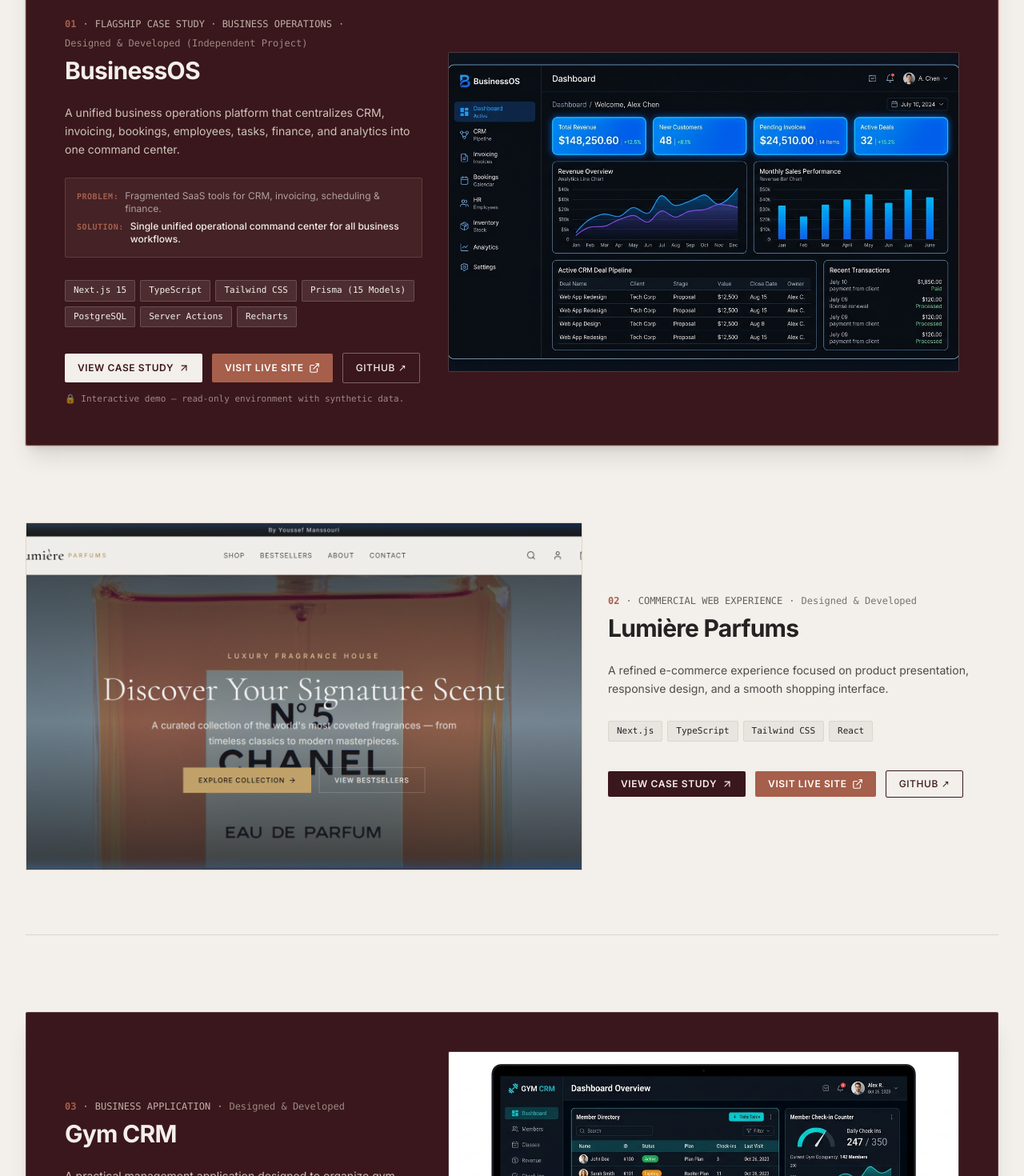
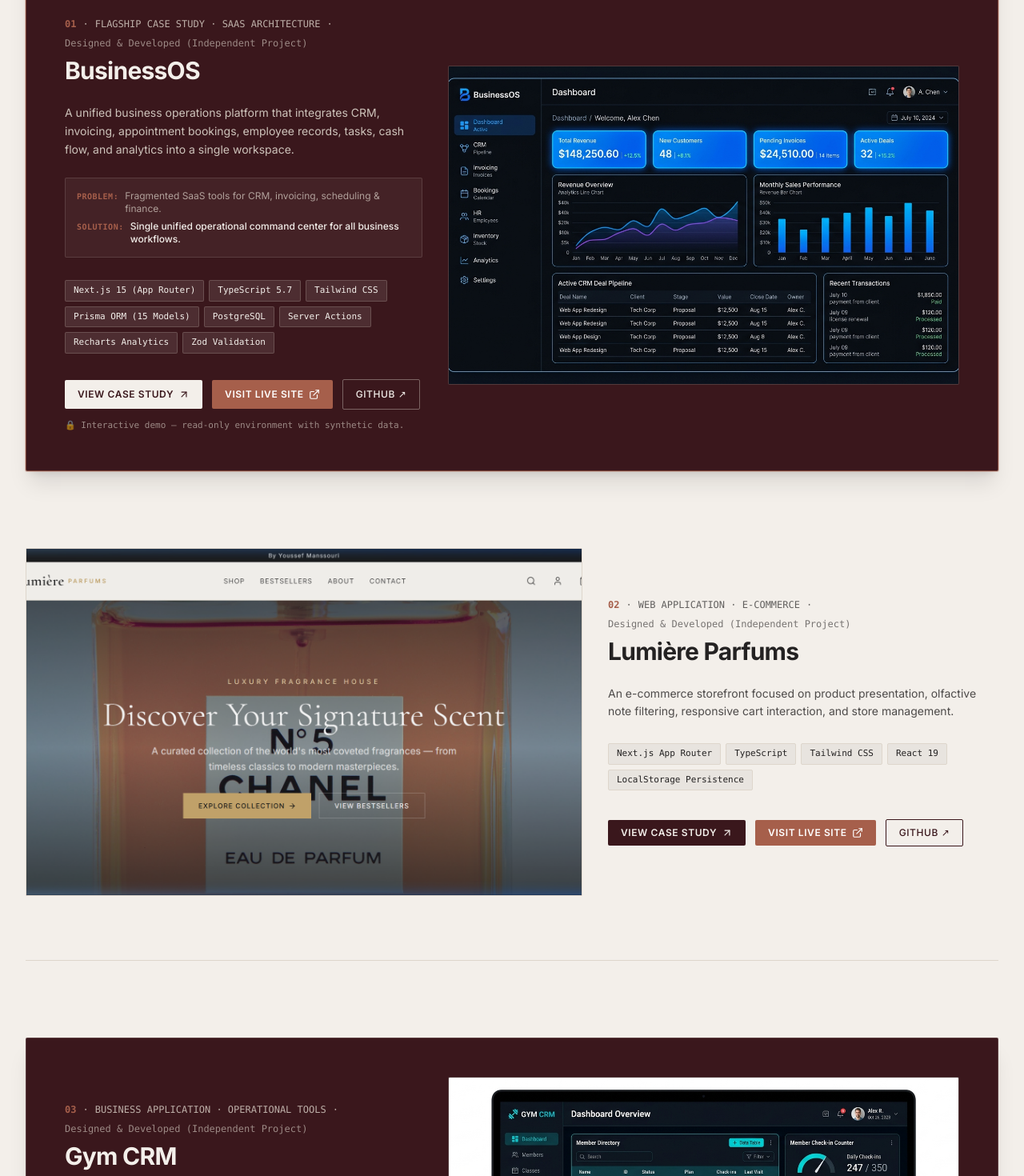
Before and after one commit to youssefmanssouri/manssouri-portfolio, a Next.js app: page / in a window 1280 px wide. Shown: the part 1280-2750 px from the top of the page at 80% size. Built offline with nearby package versions, Linux system fonts and the light colour scheme.

Commit message:
feat(technical-credibility): enhance project case study technical depth and architecture diagrams

```diff
--- a/app/projects/[slug]/client.tsx
+++ b/app/projects/[slug]/client.tsx
@@ -180,10 +180,52 @@
                 </div>
 
                 {/* Technical Architecture Breakdown */}
-                <div className="space-y-4 pt-4 border-t border-[#DED6CC]">
+                <div className="space-y-6 pt-4 border-t border-[#DED6CC]">
                   <h2 className="text-xl font-bold text-[#242222]">
-                    {isFr ? "Architecture Technique Verified" : "Verified Technical Architecture"}
+                    {isFr ? "Architecture Technique & Flux de Données" : "Technical Architecture & Data Flow"}
                   </h2>
+
+                  {/* Architecture Diagram Box */}
+                  <div className="p-6 rounded-xs bg-[#3A171C] text-[#F3EFEA] border border-[#DED6CC]/20 space-y-5 shadow-lg">
+                    <div className="flex items-center justify-between border-b border-[#DED6CC]/15 pb-3">
+                      <span className="text-xs font-mono text-[#A65F4B] uppercase tracking-widest font-bold">
+                        SYSTEM ARCHITECTURE & SECURITY BOUNDARY
+                      </span>
+                      <span className="text-[10px] font-mono text-[#DED6CC]/60">
+                        VERIFIED CODEBASE FLOW
+                      </span>
+                    </div>
+
+                    <div className="grid grid-cols-1 sm:grid-cols-3 gap-3 text-center text-xs font-mono">
+                      <div className="p-3.5 rounded-xs bg-[#F3EFEA]/10 border border-[#DED6CC]/20 space-y-1">
+                        <span className="text-white font-bold block">1. Client / Browser</span>
+                        <span className="text-[11px] text-[#DED6CC]/80 font-sans block">Next.js App Router, React 19, Tailwind CSS</span>
+                      </div>
+
+                      <div className="p-3.5 rounded-xs bg-[#F3EFEA]/10 border border-[#DED6CC]/20 space-y-1">
+                        <span className="text-white font-bold block">2. Application Server</span>
+                        <span className="text-[11px] text-[#DED6CC]/80 font-sans block">Server Actions & Zod Payload Validation</span>
+                      </div>
+
+                      <div className="p-3.5 rounded-xs bg-[#A65F4B]/30 border border-[#A65F4B]/50 space-y-1">
+                        <span className="text-white font-bold block">3. Security Boundary</span>
+                        <span className="text-[11px] text-[#DED6CC]/90 font-sans block">DEMO_MODE=true Write Guard & RBAC</span>
+                      </div>
+                    </div>
+
+                    <div className="grid grid-cols-1 sm:grid-cols-2 gap-3 text-center text-xs font-mono pt-1">
+                      <div className="p-3.5 rounded-xs bg-[#F3EFEA]/10 border border-[#DED6CC]/20 space-y-1">
+                        <span className="text-white font-bold block">4. Prisma ORM Layer</span>
+                        <span className="text-[11px] text-[#DED6CC]/80 font-sans block">15 Relational Models & Type-Safe Queries</span>
+                      </div>
+
+                      <div className="p-3.5 rounded-xs bg-[#F3EFEA]/10 border border-[#DED6CC]/20 space-y-1">
+                        <span className="text-white font-bold block">5. PostgreSQL Database</span>
+                        <span className="text-[11px] text-[#DED6CC]/80 font-sans block">Multi-Table Relational Persistence</span>
+                      </div>
+                    </div>
+                  </div>
+
                   <div className="p-6 rounded-xs bg-[#3A171C]/5 border border-[#3A171C]/15 space-y-3 font-mono text-xs text-[#242222]">
                     <div className="grid grid-cols-1 sm:grid-cols-2 gap-4">
                       <div>
--- a/data/projects.ts
+++ b/data/projects.ts
@@ -32,47 +32,48 @@
     id: "businessos",
     slug: "businessos",
     name: "BusinessOS",
-    title: "BusinessOS — Flagship All-in-One Business Operations Platform",
-    category: "FLAGSHIP CASE STUDY · BUSINESS OPERATIONS",
-    categoryFr: "ÉTUDE DE CAS PHARE · OPÉRATIONS D'ENTREPRISE",
+    title: "BusinessOS — Flagship Business Operations Platform",
+    category: "FLAGSHIP CASE STUDY · SAAS ARCHITECTURE",
+    categoryFr: "ÉTUDE DE CAS PHARE · ARCHITECTURE SAAS",
     role: "Designed & Developed (Independent Project)",
     roleFr: "Conception & Développement (Projet Indépendant)",
-    shortDescription: "A unified business operations platform that centralizes CRM, invoicing, bookings, employees, tasks, finance, and analytics into one command center.",
-    shortDescriptionFr: "Une plateforme d'opérations d'entreprise unifiée centralisant CRM, factures, rendez-vous, RH, tâches, trésorerie et analytics au sein d'un seul centre de contrôle.",
-    longDescription: "BusinessOS addresses the inefficiency of fragmented SaaS stacks. Built with Next.js 15 App Router and React 19, it combines 7 core operational modules into a single zero-latency workspace powered by a 15-model Prisma relational schema, server-enforced RBAC, interactive Recharts telemetry, and isolated demo security guards.",
-    longDescriptionFr: "BusinessOS résout l'inefficacité des outils SaaS morcelés. Développé avec Next.js 15 App Router et React 19, il réunit 7 modules opérationnels clés au sein d'un espace de travail réactif appuyé par un schéma relationnel Prisma de 15 modèles, un contrôle d'accès RBAC et une sécurisation des données en mode démonstration.",
-    overview: "Fragmented operations force growing teams to juggle separate subscriptions for CRM, invoicing, appointment scheduling, employee records, and cash flow reporting. BusinessOS eliminates this friction through a unified operational command center.",
-    overviewFr: "La fragmentation des opérations contraint les entreprises à jongler entre des outils séparés pour le CRM, la facturation, les rendez-vous, les RH et la trésorerie. BusinessOS élimine cette friction grâce à un centre de contrôle centralisé.",
-    objective: "Architect a production-grade multi-tenant SaaS workspace delivering sub-second client navigation, dense financial data presentation, role-based access control (RBAC), and server-enforced demo environment protections.",
-    objectiveFr: "Architecturer une application SaaS multi-tenant offrant une navigation fluide, une présentation claire des données financières, un contrôle d'accès par rôle (RBAC) et une sécurisation serveur en mode démo.",
+    shortDescription: "A unified business operations platform that integrates CRM, invoicing, appointment bookings, employee records, tasks, cash flow, and analytics into a single workspace.",
+    shortDescriptionFr: "Une plateforme d'opérations d'entreprise unifiée intégrant CRM, facturation, rendez-vous, RH, tâches, trésorerie et analytics au sein d'un espace de travail unique.",
+    longDescription: "BusinessOS was architected to solve the inefficiency of fragmented SaaS stacks. Built with Next.js 15 App Router and React 19, it integrates 7 operational modules backed by a 15-model Prisma relational schema, server-enforced RBAC authorization, interactive Recharts telemetry, and an environment-isolated demo guard.",
+    longDescriptionFr: "BusinessOS a été conçu pour résoudre la fragmentation des logiciels SaaS. Développé avec Next.js 15 App Router et React 19, il réunit 7 modules opérationnels appuyés par un schéma relationnel Prisma de 15 modèles, un contrôle d'accès RBAC et un garde-fou serveur en mode démonstration.",
+    overview: "Growing organizations often juggle separate subscriptions for CRM, billing, bookings, team directory, and cash flow reporting. BusinessOS consolidates these workflows into one responsive command center, reducing context-switching and operational overhead.",
+    overviewFr: "Les entreprises en croissance gèrent leurs activités en jonglant entre des logiciels séparés pour le CRM, la facturation, les rendez-vous, les RH et la trésorerie. BusinessOS regroupe ces flux dans un centre de commande unifié.",
+    objective: "Architect a multi-tenant business workspace delivering fast client navigation, relational data presentation, role-based access control (RBAC), and server-enforced demo environment protections.",
+    objectiveFr: "Architecturer une application SaaS multi-tenant offrant une navigation rapide, une présentation claire des données relationnelles, un contrôle d'accès par rôle (RBAC) et une sécurisation serveur en mode démo.",
     technologies: [
-      "Next.js 15",
-      "TypeScript",
+      "Next.js 15 (App Router)",
+      "TypeScript 5.7",
       "Tailwind CSS",
-      "Prisma (15 Models)",
+      "Prisma ORM (15 Models)",
       "PostgreSQL",
       "Server Actions",
-      "Recharts"
+      "Recharts Analytics",
+      "Zod Validation"
     ],
     features: [
-      "Executive Command Center with live revenue KPIs & activity telemetry",
-      "CRM & Sales Pipeline with multi-stage deal tracking & customer lookup",
-      "Itemized Invoicing engine with automatic subtotal/tax calculations",
-      "Client appointment booking calendar & resource capacity manager",
-      "Employee Directory with department tracking & role-based permissions (RBAC)",
-      "Real-time Cash Flow ledger & multidimensional Recharts analytics",
-      "Kanban Task Workflow board with priority indicators & status updates",
-      "Server-Enforced DEMO_MODE guard protecting database write paths"
+      "Executive Dashboard with live revenue KPIs, activity logs, and Recharts telemetry",
+      "CRM Deal Pipeline with multi-stage sales tracking and customer record lookups",
+      "Itemized Invoicing engine with automatic tax/subtotal calculation and status tracking",
+      "Client Appointment Booking calendar with staff capacity and duration management",
+      "Employee Directory featuring department rosters and role-based permissions (RBAC)",
+      "Real-time Cash Flow ledger with income/expense tracking and financial analytics",
+      "Kanban Task Workflow board with status progression and priority indicators",
+      "Server-Enforced DEMO_MODE guard blocking database write paths during public exploration"
     ],
     featuresFr: [
-      "Centre de commande exécutif avec KPI de chiffre d'affaires et télémétrie",
-      "CRM & Pipeline commercial avec suivi des opportunités et des fiches clients",
+      "Tableau de bord exécutif avec KPI de chiffre d'affaires et graphiques Recharts",
+      "CRM & Pipeline commercial avec suivi des opportunités et fiches clients",
       "Moteur de facturation détaillée avec calcul automatique des taxes et sous-totaux",
-      "Planning de réservation de rendez-vous clients et gestion des capacités",
-      "Annuaire RH avec fiches employés et gestion des rôles d'accès (RBAC)",
-      "Livre de trésorerie en temps réel & graphiques Recharts interactifs",
+      "Planning de réservation de rendez-vous clients et gestion des disponibilités",
+      "Annuaire RH avec fiches employés et gestion des autorisations par rôle (RBAC)",
+      "Livre de trésorerie en temps réel avec suivi des recettes/dépenses et analytics",
       "Tableau Kanban de suivi des tâches avec gestion des priorités",
-      "Sécurisation serveur DEMO_MODE protégeant les parcours de modification"
+      "Garde-fou serveur DEMO_MODE protégeant la base de données lors des visites publiques"
     ],
     heroImage: "/images/projects/businessos-main.jpg",
     galleryImages: [
@@ -91,37 +92,38 @@
     id: "lumiere-parfums",
     slug: "lumiere-parfums",
     name: "Lumière Parfums",
-    title: "Lumière Parfums — Luxury E-Commerce Experience",
-    category: "COMMERCIAL WEB EXPERIENCE",
-    categoryFr: "EXPÉRIENCE WEB COMMERCIALE",
-    role: "Designed & Developed",
-    roleFr: "Conception & Développement",
-    shortDescription: "A refined e-commerce experience focused on product presentation, responsive design, and a smooth shopping interface.",
-    shortDescriptionFr: "Une expérience e-commerce haut de gamme axée sur la présentation des produits, le design réactif et une interface d'achat fluide.",
-    longDescription: "Lumière Parfums is a bespoke digital fragrance house featuring interactive note-profile filtering, high-definition product galleries, persistent cart management, customer accounts, and an administration portal.",
-    longDescriptionFr: "Lumière Parfums est une boutique numérique sur mesure dédiée à la haute parfumerie, offrant un filtrage interactif des notes olfactives, des galeries produits haute définition, un panier persistant et un espace d'administration.",
-    overview: "Designed for niche fragrance connoisseurs, Lumière Parfums combines editorial storytelling with seamless checkout mechanics and inventory management.",
-    overviewFr: "Conçu pour les connaisseurs de parfumerie de niche, Lumière Parfums associe narration de marque et tunnel de commande sans friction avec gestion des stocks.",
-    objective: "Build a high-converting luxury storefront that prioritizes visual elegance, swift catalog filtering, responsive cart interaction, and robust stock administration.",
-    objectiveFr: "Développer une boutique en ligne haut de gamme privilégiant l'élégance visuelle, le filtrage rapide du catalogue et une expérience d'achat fluide.",
+    title: "Lumière Parfums — E-Commerce Experience",
+    category: "WEB APPLICATION · E-COMMERCE",
+    categoryFr: "APPLICATION WEB · E-COMMERCE",
+    role: "Designed & Developed (Independent Project)",
+    roleFr: "Conception & Développement (Projet Indépendant)",
+    shortDescription: "An e-commerce storefront focused on product presentation, olfactive note filtering, responsive cart interaction, and store management.",
+    shortDescriptionFr: "Une boutique e-commerce axée sur la présentation des produits, le filtrage par notes olfactives, la gestion du panier et l'administration.",
+    longDescription: "Lumière Parfums is a bespoke digital fragrance boutique built with Next.js App Router and TypeScript. It features client-side scent note filtering algorithms, high-definition asset presentation, a persistent slide-out cart drawer, customer accounts, and an inventory admin portal.",
+    longDescriptionFr: "Lumière Parfums est une boutique numérique sur mesure développée avec Next.js App Router et TypeScript, offrant un filtrage par profil olfactif, des visuels haute définition, un panier persistant et un espace d'administration.",
+    overview: "Designed for niche fragrance retail, Lumière Parfums combines brand storytelling with responsive catalog filtering and direct checkout preparation.",
+    overviewFr: "Conçu pour le secteur de la parfumerie de niche, Lumière Parfums associe storytelling de marque et filtrage réactif du catalogue.",
+    objective: "Build a responsive storefront that prioritizes visual elegance, swift product category filtering, client-side cart persistence, and stock administration.",
+    objectiveFr: "Développer une boutique en ligne réactive privilégiant l'élégance visuelle, le filtrage du catalogue, la persistance du panier et la gestion des stocks.",
     technologies: [
-      "Next.js",
+      "Next.js App Router",
       "TypeScript",
       "Tailwind CSS",
-      "React"
+      "React 19",
+      "LocalStorage Persistence"
     ],
     features: [
       "Dynamic fragrance catalog with olfactive notes & accords filtering",
-      "High-definition product imagery with real perfume house assets",
-      "Persistent slide-out cart drawer with instant checkout flow",
+      "High-definition product imagery with scent pyramid breakdowns",
+      "Persistent slide-out cart drawer with instant checkout state",
       "Customer account dashboard & order history tracking",
-      "Admin store portal for stock levels, product updates & sales logs"
+      "Admin store portal for inventory levels, product updates & sales logs"
     ],
     featuresFr: [
       "Catalogue dynamique avec filtres par notes olfactives et accords",
-      "Visuels produits haute définition issus des maisons de parfum réelles",
-      "Tiroir de panier persistant et tunnel de commande optimisé",
-      "Espace client sécurisé avec suivi de l'historique des commandes",
+      "Visuels produits haute définition et détail de la pyramide olfactive",
+      "Tiroir de panier persistant et préparation de commande",
+      "Espace client avec historique des commandes",
       "Panneau d'administration des stocks, produits et rapports de vente"
     ],
     heroImage: "/images/projects/lumiere-main.jpg",
@@ -141,39 +143,39 @@
     id: "gym-crm",
     slug: "gym-crm",
     name: "Gym CRM",
-    title: "Gym CRM — Practical Business Management Application",
-    category: "BUSINESS APPLICATION",
-    categoryFr: "APPLICATION MÉTIER",
-    role: "Designed & Developed",
-    roleFr: "Conception & Développement",
-    shortDescription: "A practical management application designed to organize gym operations, member information, and day-to-day administrative workflows.",
-    shortDescriptionFr: "Une application de gestion pratique conçue pour organiser l'activité des salles de sport, les adhérents et les tâches administratives.",
-    longDescription: "Gym CRM provides fitness center managers and front-desk staff with instant member check-ins, membership renewal tracking, class scheduling, trainer management, and financial revenue reporting.",
-    longDescriptionFr: "Gym CRM offre aux gestionnaires de salles de sport et hôtes d'accueil un outil rapide pour les pointages, le suivi des réabonnements, le planning des cours, la gestion des coachs et le chiffre d'affaires.",
-    overview: "Engineered to handle high-frequency member verification and daily gym workflows, Gym CRM eliminates manual paperwork and speeds up reception check-ins.",
-    overviewFr: "Développé pour gérer les pointages à haute fréquence et les opérations quotidiennes, Gym CRM numérise l'ensemble de l'activité des clubs de sport.",
-    objective: "Build a reliable high-density portal that delivers sub-second member lookups, clear membership alert states, and comprehensive revenue analytics.",
-    objectiveFr: "Concevoir un portail d'administration réactif offrant une recherche de membres en quelques millisecondes, des alertes de statut claires et des rapports financiers.",
+    title: "Gym CRM — Operations & Member Management Application",
+    category: "BUSINESS APPLICATION · OPERATIONAL TOOLS",
+    categoryFr: "APPLICATION MÉTIER · OUTILS OPÉRATIONNELS",
+    role: "Designed & Developed (Independent Project)",
+    roleFr: "Conception & Développement (Projet Indépendant)",
+    shortDescription: "A business application designed to organize fitness center operations, member subscriptions, class capacity, and desk check-ins.",
+    shortDescriptionFr: "Une application métier conçue pour organiser l'activité des salles de sport, les abonnements, les cours collectifs et les pointages d'accueil.",
+    longDescription: "Gym CRM provides fitness managers and reception staff with rapid member lookups, subscription status alerts, trainer class schedules, check-in logs, and monthly revenue metrics.",
+    longDescriptionFr: "Gym CRM offre aux gestionnaires de salles de sport et hôtes d'accueil un outil rapide pour les recherches de membres, les alertes d'abonnement, les cours collectifs et le chiffre d'affaires.",
+    overview: "Engineered to handle reception desk check-ins and daily facility management, Gym CRM digitizes member records and simplifies renewal tracking.",
+    overviewFr: "Développé pour gérer les enregistrements à l'accueil et la gestion quotidienne des installations, Gym CRM numérise la gestion des adhérents.",
+    objective: "Build an administrative application delivering sub-second member lookups, clear membership alert states, and recurring revenue summaries.",
+    objectiveFr: "Concevoir une application d'administration réactive offrant des recherches instantanées, des alertes de statut claires et des synthèses financières.",
     technologies: [
       "Next.js",
       "TypeScript",
       "Tailwind CSS",
-      "Prisma",
+      "Prisma ORM",
       "PostgreSQL"
     ],
     features: [
       "Member management database with renewal alert indicators",
-      "Rapid ID/Barcode check-in system for reception desks",
-      "Class scheduling & coach booking capacity matrix",
+      "Rapid ID & member name search for front-desk reception check-ins",
+      "Class scheduling & trainer booking capacity matrix",
       "Financial reporting tracking monthly recurring revenue (MRR)",
-      "Role-based access permissions for staff and management"
+      "Role-based access permissions for staff and facility administration"
     ],
     featuresFr: [
-      "Gestionnaire d'adhérents avec alerte visuelle d'expiration du forfait",
-      "Système de pointage rapide à l'accueil pour les réceptions",
-      "Planning des cours collectifs et suivi des jauges d'inscriptions",
+      "Gestionnaire d'adhérents avec alertes visuelles d'expiration du forfait",
+      "Recherche rapide par nom et ID pour le pointage d'accueil",
+      "Planning des cours collectifs et gestion des jauges",
       "Rapports financiers du chiffre d'affaires récurrent mensuel (MRR)",
-      "Matrice de droits et permissions selon les rôles du personnel"
+      "Gestion des autorisations et rôles du personnel"
     ],
     heroImage: "/images/projects/gymcrm-main.jpg",
     galleryImages: [
```
